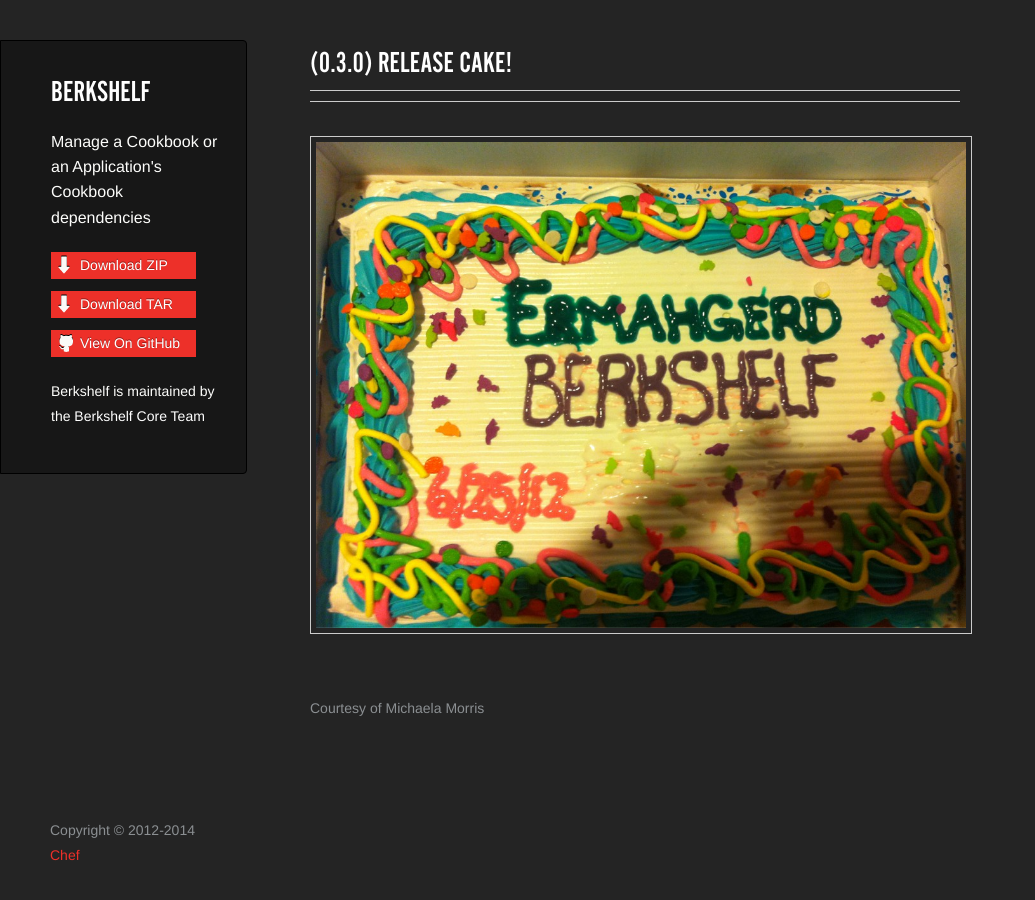
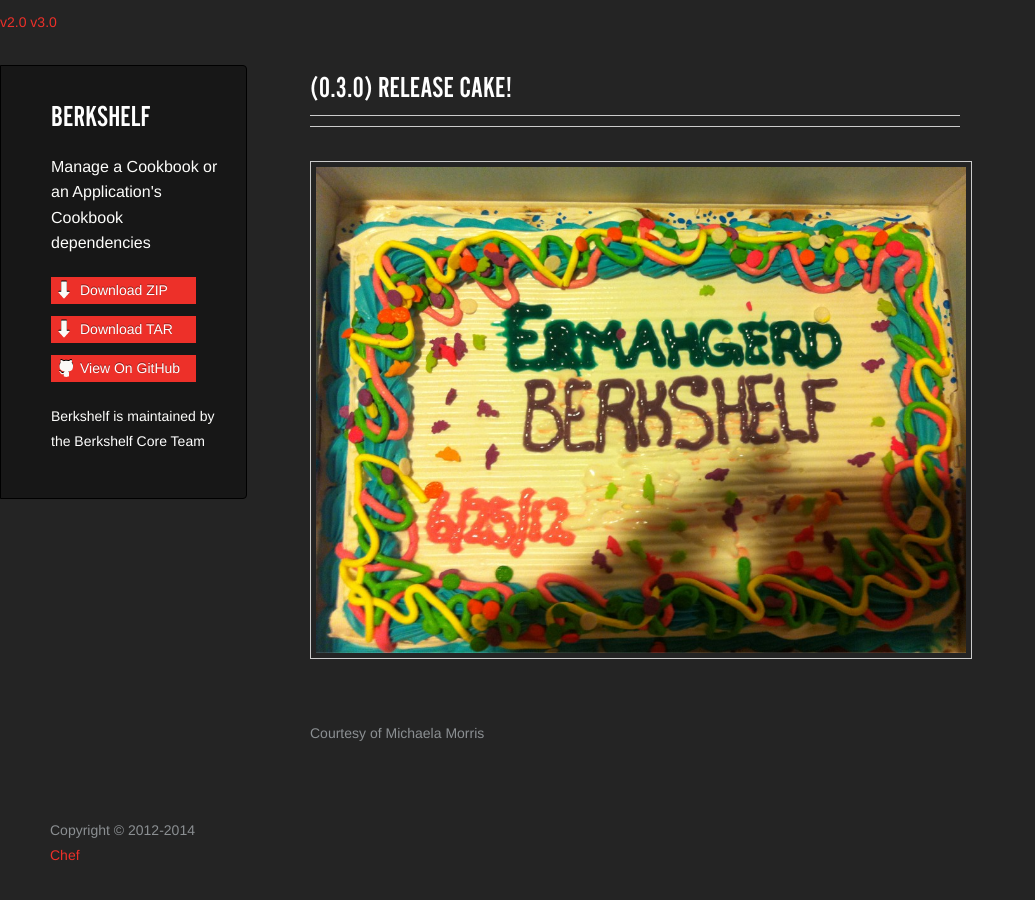
Before and after one commit to berkshelf/berkshelf, a Jekyll site: the page built from cakethanks.html, in a window 1280 px wide. Shown: the whole page, without its empty margins (0-1035 px from the left). Built offline with Jekyll 4.4.1, drawn with Linux system fonts in a browser that asks for light colours.

Commit message:
separate docs for v2 and v3

```diff
--- a/_layouts/default.html
+++ b/_layouts/default.html
@@ -15,6 +15,10 @@
     <![endif]-->
   </head>
   <body>
+    <div id='prod-versions'>
+      <a href="/v2.0/">v2.0</a>
+      <a class="current" href="/">v3.0</a>
+    </div>
     <div class="wrapper">
       <header>
         <h1 class="header"><a href="./index.html">Berkshelf</a></h1>
```
Also changed, not shown: v2.0/index.html (added, +7 -0 lines), _includes/index-2.0.md (renamed from _includes/index.md).
